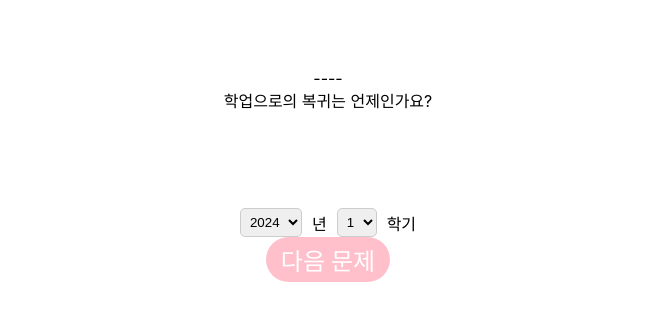
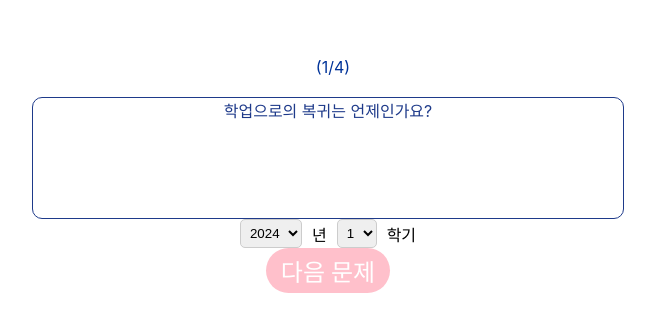
Before and after one commit to Youth-is-the-best/Youth-Client, a React (Create React App) app: page /test in a window 1280 px wide. Shown: the part 165-496 px from the top of the page, without its empty margins (268-923 px from the left). Built offline with nearby package versions, Linux system fonts and the light colour scheme.

Commit message:
feat : hooks

```diff
--- /dev/null
+++ b/src/hook/ProgressBar.js
@@ -0,0 +1,44 @@
+import React from 'react';
+import styled from 'styled-components';
+
+const ProgressBarContainer = styled.div`
+  display: flex;
+  align-items: center;
+  margin-bottom: 20px;
+`;
+
+const Bar = styled.div`
+  flex-grow: 1;
+  height: 8px;
+  background: #d3d3d3;
+  border-radius: 4px;
+  overflow: hidden;
+  position: relative;
+`;
+
+const Progress = styled.div`
+  width: ${props => props.width}%;
+  height: 100%;
+  background: #003399;
+  transition: width 0.3s ease-in-out;
+`;
+
+const Step = styled.div`
+  margin-left: 10px;
+  color: #003399;
+`;
+
+const ProgressBar = ({ currentStep, totalSteps }) => {
+  const progressPercentage = (currentStep / totalSteps) * 100;
+
+  return (
+    <ProgressBarContainer>
+      <Bar>
+        <Progress width={progressPercentage} />
+      </Bar>
+      <Step>({currentStep}/{totalSteps})</Step>
+    </ProgressBarContainer>
+  );
+};
+
+export default ProgressBar;
--- a/src/hook/YearSemesterSelector.js
+++ b/src/hook/YearSemesterSelector.js
@@ -1,21 +1,5 @@
 import React, { useState } from 'react';
 import styled from 'styled-components';
-
-const SelectorContainer = styled.div`
-  display: flex;
-  align-items: center;
-`;
-
-const Selector = styled.select`
-  padding: 5px;
-  margin: 0 5px;
-  border: 1px solid #ccc;
-  border-radius: 5px;
-`;
-
-const Span = styled.span`
-  margin: 0 5px;
-`;
 
 const YearSemesterSelector = () => {
   const [year, setYear] = useState(2024);
@@ -49,3 +33,19 @@ const YearSemesterSelector = () => {
 };
 
 export default YearSemesterSelector;
+
+const SelectorContainer = styled.div`
+  display: flex;
+  align-items: center;
+`;
+
+const Selector = styled.select`
+  padding: 5px;
+  margin: 0 5px;
+  border: 1px solid #ccc;
+  border-radius: 5px;
+`;
+
+const Span = styled.span`
+  margin: 0 5px;
+`;
--- a/src/pages/Test.jsx
+++ b/src/pages/Test.jsx
@@ -2,12 +2,13 @@ import React from 'react';
 import { Link } from 'react-router-dom';
 import styled from 'styled-components';
 import YearSemesterSelector from '../hook/YearSemesterSelector';
+import ProgressBar from '../hook/ProgressBar';
 
 const Test = () => {
 
     return (
       <QuizDom>
-        <QuizBar>----</QuizBar>
+        <ProgressBar currentStep={1} totalSteps={4}/>
         <QuestionContainer>학업으로의 복귀는 언제인가요?</QuestionContainer>
         <YearSemesterSelector></YearSemesterSelector>
         <ButtonDom>
@@ -19,19 +20,28 @@ const Test = () => {
 
 export default Test;
 
-const QuizBar = styled.div`
-  display : flex;
-  background-color : FFFFFF;
-`
+const QuizDom = styled.div`
+    display: flex;
+    flex-direction: column;
+    justify-content: center;
+    align-items: center;
+    background-color : F5F5F5;
+    width: 90%;
+    height: 80vh;
+    margin: 20px;
+    border-radius: 20px;
+`;
+
 const QuestionContainer = styled.div`
     display: flex;
     flex-direction: column;
     align-items: center;
-    font-color : 1E3A8A;
+    color : #1E3A8A;
     width : 590px;
     height : 120px;
-    background-color : FFFFFF;
-    border-color : 1E3A8A;
+    background : #FFFFFF;
+    border : 1px solid #1E3A8A;
+    border-radius : 10px;
 `;
 
 const ButtonLink = styled(Link)`
@@ -63,18 +73,6 @@ const ButtonLink = styled(Link)`
     }
 `
 
-const QuizDom = styled.div`
-    display: flex;
-    flex-direction: column;
-    justify-content: center;
-    align-items: center;
-    background-color : F5F5F5;
-    width: 90%;
-    height: 80vh;
-    margin: 20px;
-    border-radius: 20px;
-`;
-
 const ButtonDom = styled.div`
     display: flex;
     flex-direction: row;
```
